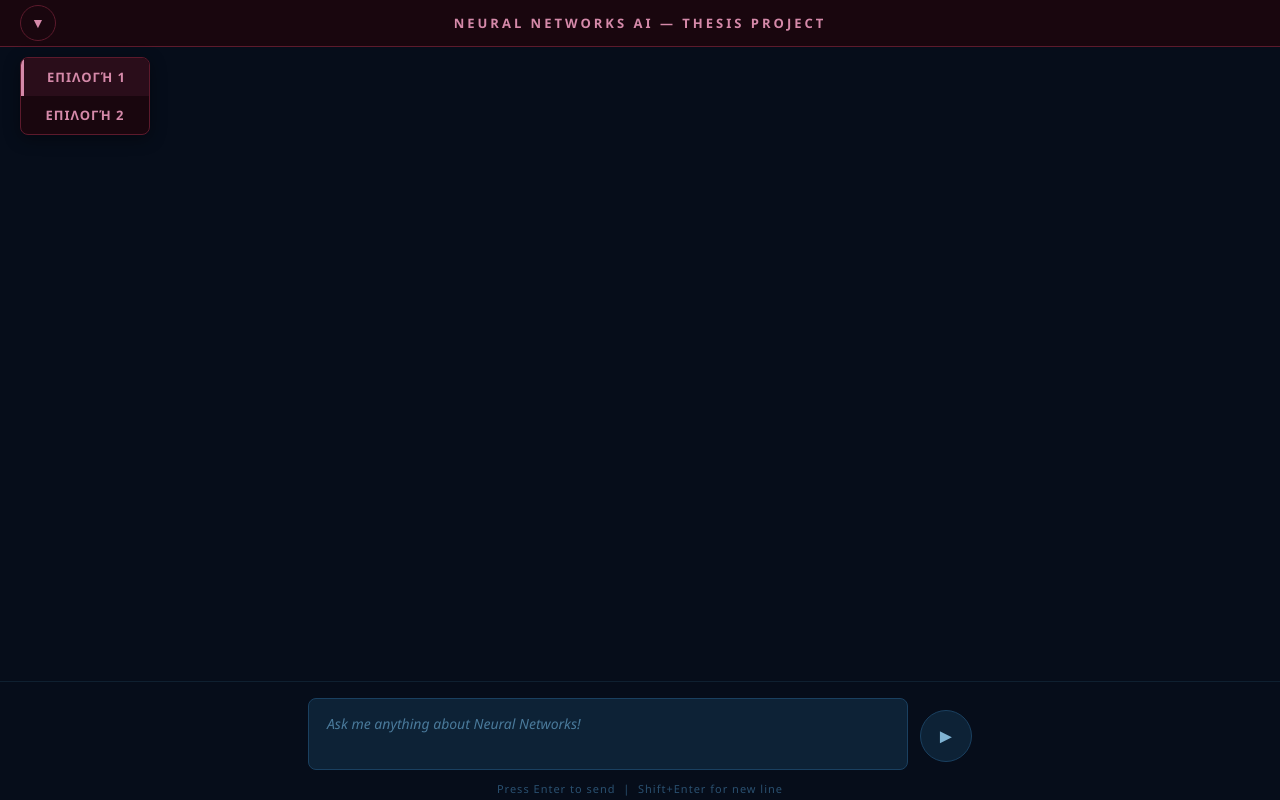
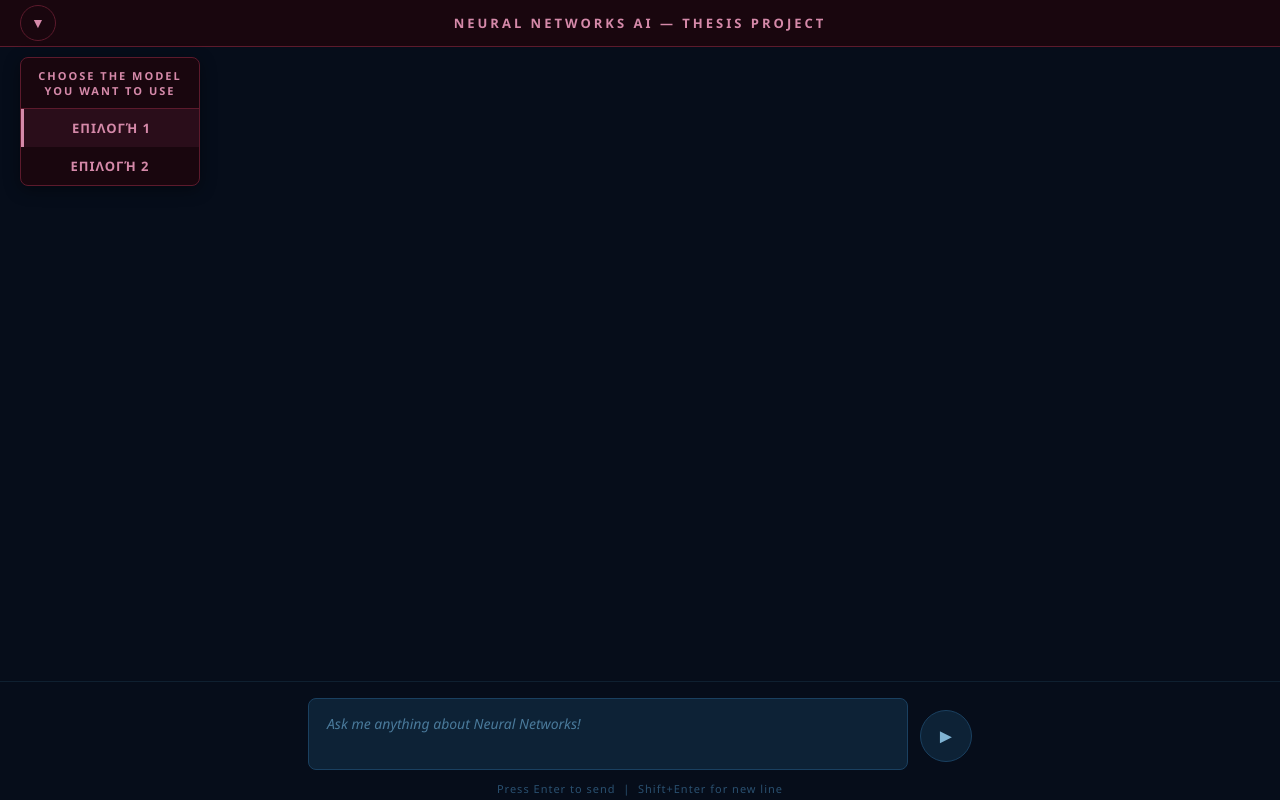
Before and after one commit to sariidouuu/Neural-Networks-AI---Thesis-Project, a plain HTML site: page frontend/index.html in a window 1280 px wide. Both pictures are taken after a click on the button "Επιλογή Μοντέλου". Drawn offline with Linux system fonts and the light colour scheme.

Commit message:
notes on js

```diff
--- a/frontend/index.html
+++ b/frontend/index.html
@@ -12,12 +12,13 @@
         <div id="model-selector">
             <button id="model-btn" title="Επιλογή Μοντέλου">&#9660;</button>
             <div id="model-dropdown">
-            <div class="model-option selected" data-model="1">Επιλογή 1</div>
-            <div class="model-option" data-model="2">Επιλογή 2</div>
+                <p class="dropdown-title">Choose the Model you want to use</p>
+                <div class="model-option selected" data-model="1">Επιλογή 1</div>
+                <div class="model-option" data-model="2">Επιλογή 2</div>
+            </div>
         </div>
-    </div>
-
-        Neural Networks AI — Thesis Project</header>
+        Neural Networks AI — Thesis Project
+    </header>
 
     <div id="chat-area"></div>
 
@@ -27,7 +28,7 @@
                 id="prompt-input"
                 placeholder="Ask me anything about Neural Networks!"
                 rows="2" ..2 rows for the prompt..
-            ></textarea>
+                ></textarea>
             <button id="send-btn" title="Send" ..Το &#9658; είναι ένα βελάκι.. >&#9658;</button>
             <div id="input-hint">Press Enter to send &nbsp;|&nbsp; Shift+Enter for new line</div>
         </div>
--- a/frontend/script.js
+++ b/frontend/script.js
@@ -1,33 +1,10 @@
 const chatArea    = document.getElementById('chat-area');
 const promptInput = document.getElementById('prompt-input');
 
-/* ────── Add a message bubble to the chat ────── */
-function addMessage(text, type) {
-    const row = document.createElement('div');
-    row.classList.add('message-row', type === 'prompt' ? 'prompt-row' : 'answer-row');
-
-    const bubble = document.createElement('div');
-    bubble.classList.add('bubble', type === 'prompt' ? 'prompt-bubble' : 'answer-bubble');
-
-    const label = document.createElement('div');
-    label.classList.add('bubble-label');
-    label.textContent = type === 'prompt' ? 'You' : 'AI';
-
-    const content = document.createElement('div');
-    content.textContent = text;
-
-    bubble.appendChild(label);
-    bubble.appendChild(content);
-    row.appendChild(bubble);
-    chatArea.appendChild(row);
-
-    // Scroll to the latest message
-    chatArea.scrollTop = chatArea.scrollHeight;
-}
-
-/* ── Send the prompt ────── */
+/* ────── SEND THE PROMPT ────── */
 function handleSend() {
     const text = promptInput.value.trim();
+    //trim: removes whitespace from both ends of a string. So if the user types only spaces, it will be considered empty and won't be sent as a prompt.
     if (!text) return;
 
     addMessage(text, 'prompt');
@@ -35,27 +12,72 @@ function handleSend() {
     promptInput.value = '';
     promptInput.style.height = 'auto';
 
-  // Small delay to simulate AI "thinking"
+    // Small delay to simulate AI "thinking"
     setTimeout(() => {
-    const response = getAIResponse(text);
-    addMessage(response, 'answer');
+        const response = getAIResponse(text);
+        addMessage(response, 'answer');
     }, 400);
 }
 
-/* ────── Keyboard events ────── */
+
+/* ────── ADD A MESSAGE BUBBLE TO THE CHAT ────── */
+function addMessage(text, type) {
+
+    //create a new div element "row"
+    const row = document.createElement('div');
+    row.classList.add('message-row', type === 'prompt' ? 'prompt-row' : 'answer-row');
+    /* if type == prompt then add a class prompt-row, else add a class answer-row */
+
+    //create a new div element "bubble"
+    const bubble = document.createElement('div');
+    bubble.classList.add('bubble', type === 'prompt' ? 'prompt-bubble' : 'answer-bubble');
+    /* if type == prompt then add a class prompt-bubble, else add a class answer-bubble */
+
+    //create a new div element "label" for the bubble
+    const label = document.createElement('div');
+    label.classList.add('bubble-label');
+    label.textContent = type === 'prompt' ? 'You' : 'AI';
+
+    //create a new div element "content" for the text of the bubble
+    const content = document.createElement('div');
+    content.textContent = text;
+
+    //the text content is the entire bbble, and we create a label for the bubble to show who is speaking (You or AI)
+    //and a content area for the text of the bubble.
+
+    //We append the label and content to the bubble, then append the bubble to the row, and finally append the row to the chat area
+    bubble.appendChild(label);
+    bubble.appendChild(content);
+    row.appendChild(bubble);
+    chatArea.appendChild(row);
+
+    //The way we append the messages ensures that they are added in the correct order, and the chat area will grow as new messages are added.
+    //We use appendChild because it adds in order the elements
+
+    // Scroll to the latest message
+    chatArea.scrollTop = chatArea.scrollHeight;
+}
+
+
+/* ────── KEYBOARD EVENTS ────── */
 // Enter = send | Shift+Enter = new line
 promptInput.addEventListener('keydown', function (e) {
     if (e.key === 'Enter' && !e.shiftKey) {
-    e.preventDefault();
-    handleSend();
+        //with shift pressed we add a new line, without shift we send the prompt
+        e.preventDefault();
+        handleSend();
     }
 });
 
-// ── Auto-grow textarea as user types ──
+// Auto-grow textarea as user types
 promptInput.addEventListener('input', function () {
+    //1. The event 'input' activates everytime the user types, deletes, or pastes text into the textarea
     this.style.height = 'auto';
+    //2. We set the height to 'auto' to reset it, so that if the user deletes text, the textarea can shrink back down in real time
     this.style.height = Math.min(this.scrollHeight, 140) + 'px';
+    //3. We then set the height to the scrollHeight (the total height of the content), but we cap it at 140px to prevent it from growing too large and taking up too much space in the UI.
 });
+
 
 /* ────── BUTTON FOR SENDING THE PROMPT ────── */
 const sendBtn = document.getElementById('send-btn');
@@ -65,45 +87,56 @@ sendBtn.addEventListener('click', handleSend);
 /* ────── MODEL SELECTOR ────── */
 const modelBtn      = document.getElementById('model-btn');
 const modelDropdown = document.getElementById('model-dropdown');
-const modelOptions  = document.querySelectorAll('.model-option');
+const modelOptions  = document.querySelectorAll('.model-option'); //the dot in .model-option indicates class
 
-// Φόρτωσε την αποθηκευμένη επιλογή (default: 1)
+// Load the saved selection from local storage (basically the selection we already made or the default: 1 -> || 1)
 let selectedModel = localStorage.getItem('selectedModel') || '1';
 updateModelSelection();
 
 modelBtn.addEventListener('click', function (e) {
     e.stopPropagation();
+    //The click toogle the dropdown menu, but if we click outside the dropdown, we want to close it.
+    //So we stop the click event from propagating (διάδοση) to the document when we click on the model button.
     modelDropdown.classList.toggle('open');
 });
 
-// Κλείσε το dropdown αν κάνεις click αλλού
+// Close the dropdown if we click elsewhere on the document
 document.addEventListener('click', function () {
     modelDropdown.classList.remove('open');
+    //If the 'open' class does not exists: Add it to the dropdown model menu
+    //If it already exists: Remove it, so the menu closes
 });
 
 modelOptions.forEach(function (option) {
     option.addEventListener('click', function () {
-        selectedModel = this.getAttribute('data-model');
+        selectedModel = this.getAttribute('data-model'); // data-model is the attribute we set in the HTML for each option
         localStorage.setItem('selectedModel', selectedModel);
         updateModelSelection();
+        //When we choose the model, we save it to the local storage, and then we close the menuby removing 'open'
         modelDropdown.classList.remove('open');
     });
 });
 
+//This function updates the visual selection of the model options in the dropdown menu
 function updateModelSelection() {
+    //Because we use forEach, we loop through all the model options
     modelOptions.forEach(function (option) {
+        //We check if the data-model attribute of the option matches the selectedModel variable
         if (option.getAttribute('data-model') === selectedModel) {
             option.classList.add('selected');
+            //If it does we add the 'selected' class to that option, otherwise we remove it
         } else {
             option.classList.remove('selected');
         }
     });
 }
 
+
 /* ────── AI RESPONSE BASED ON SELECTED MODEL ────── */
+
 // Replace this function with your trained model's API call in the future
 function getAIResponse(userPrompt) {
-    // Όταν εκπαιδεύσεις τα μοντέλα, αντικατέστησε εδώ με τα API calls
+    // When we train the models, replace this with API calls to get the response from the selected model
     // if (selectedModel === '1') { return model1.predict(userPrompt); }
     // if (selectedModel === '2') { return model2.predict(userPrompt); }
     return "I'm sorry, I'm not trained yet.";
--- a/frontend/style.css
+++ b/frontend/style.css
@@ -13,7 +13,7 @@ body {
     overflow: hidden;
 }
 
-/* ── HEADER ── */
+/* ────── HEADER ────── */
 header {
     background-color: #19060e; /*#0b1a2e;*/
     border-bottom: 1px solid #5c1a2c; /*#1a3a5c;*/
@@ -25,9 +25,10 @@ header {
     color: #d589a9; /*#7fb3d3;*/
     text-transform: uppercase;
     flex-shrink: 0;
+    z-index: 999; /*αυτό 999 και το drop down list 1000 ώστε να είναι πάνω από το chat area*/
 }
 
-/* ── MODEL SELECTOR ── */
+/* ────── MODEL SELECTOR ────── */
 #model-selector {
     position: absolute;
     left: 20px;
@@ -75,9 +76,9 @@ header {
     border: 1px solid #5c1a2c;
     border-radius: 8px;
     overflow: hidden;
-    min-width: 130px;
+    min-width: 180px;
     box-shadow: 0 4px 16px rgba(0,0,0,0.4);
-    z-index: 100;
+    z-index: 1000;
     position: absolute;
     top: 44px;
     left: 0;
@@ -106,7 +107,19 @@ header {
     border-left: 3px solid #d589a9;
 }
 
-/* ── CHAT AREA (scrollable) ── */
+.dropdown-title {
+    padding: 10px 16px;
+    font-size: 11px;
+    color: #d589a9;
+    letter-spacing: 2px;
+    text-transform: uppercase;
+    font-weight: 700;
+    text-align: center;
+    border-bottom: 1px solid #5c1a2c;
+    cursor: default;
+}
+
+/* ────── CHAT AREA (scrollable) ────── */
 #chat-area {
     flex: 1;
     overflow-y: auto;
@@ -127,7 +140,7 @@ header {
     border-radius: 3px;
 }
 
-/* ── MESSAGE ROWS ── */
+/* ────── MESSAGE ROWS ────── */
 .message-row {
     display: flex;
     width: 100%;
@@ -142,7 +155,7 @@ header {
     justify-content: flex-start;
 }
 
-/* ── BUBBLES ── */
+/* ────── BUBBLES ────── */
 .bubble {
     max-width: 65%;
     min-width: 180px;
@@ -191,7 +204,7 @@ header {
     to   { opacity: 1; transform: translateY(0); }
 }
 
-/* ── INPUT AREA (fixed at bottom) ── */
+/* ────── INPUT AREA (fixed at bottom) ────── */
 #input-area {
     flex-shrink: 0;
     padding: 16px 20px 22px 20px;
@@ -261,7 +274,7 @@ header {
     background: #3a7fb5;
 }
 
-/* - BUTTON FOR SENDIND THE PROMPT -*/
+/* ────── BUTTON FOR SENDIND THE PROMPT ────── */
 #input-hint {
     text-align: center;
     font-size: 11px;
```
